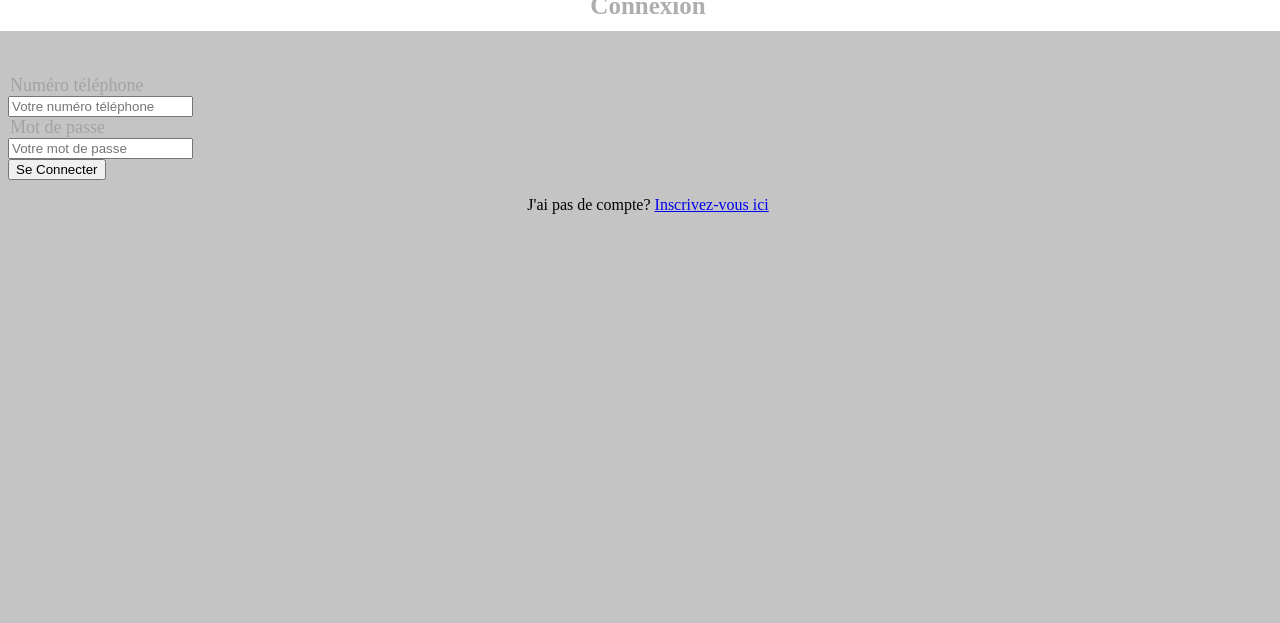
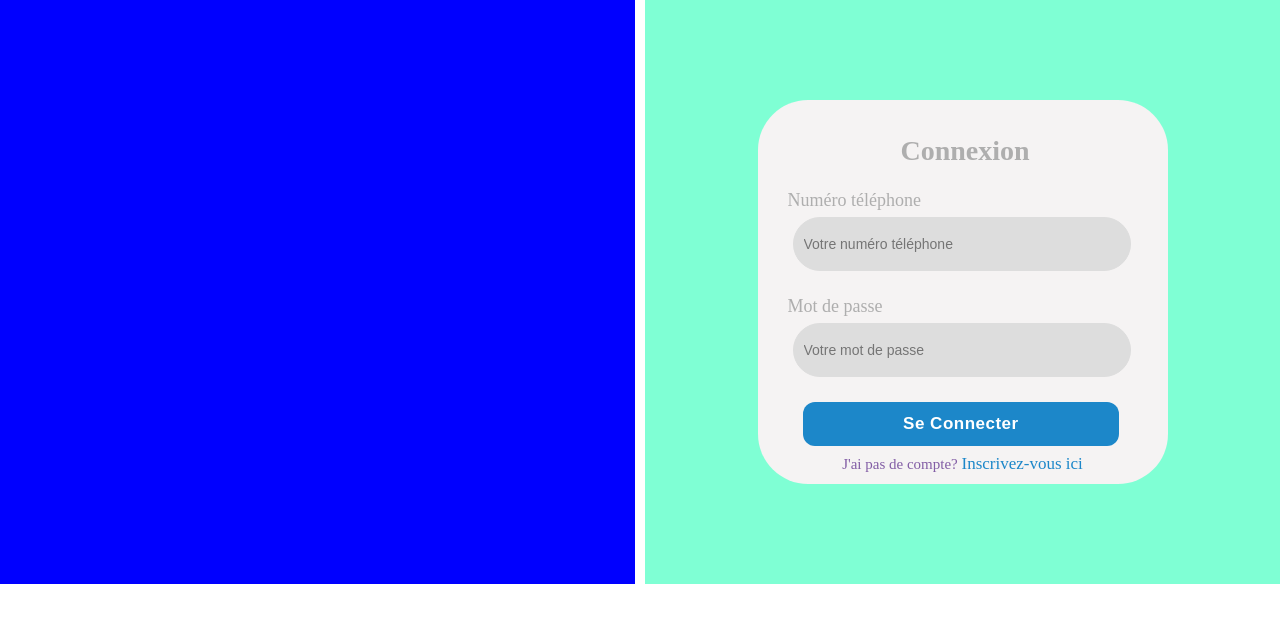
Before and after one commit to Ssada922/ProjetGDPA, a PHP site: page / in a window 1280 px wide. Shown: the top 623 px of the page. Run offline with PHP 8.4, Linux system fonts and the light colour scheme.

Commit message:
styleAuth.css

```diff
--- a/css/styleAuth.css
+++ b/css/styleAuth.css
@@ -1,7 +1,7 @@
-body {
+ /*body {
     background: #c4c4c4;
     width: 100%;
-  }
+ }
   .container {
     border: 1px solid #c4c4c4;
     padding: 30px 25px 10px 25px;
@@ -61,7 +61,7 @@ body {
   .form-button {
     border-radius: 5px;
    /* background: #d2483c; */
-    background-color: green;
+   /* background-color: green;
     text-align: center;
     cursor: pointer;
     font-size: 20px;
@@ -123,3 +123,211 @@ body {
  .form-choix{
   margin-top: 4px;
  }
+ .msgSucces{
+  margin-top: 30px;
+  color: red;
+  font-size: 22px;
+  text-align: center;
+}*/
+body{
+  background-color: rgb(0, 0, 0);
+  background-color: white;
+  margin: 0;
+  padding: 0;
+  width: 100%;
+  }
+  #section{
+display: grid;
+width: 100%;
+height: 600px;
+grid-template-areas: "header header header"
+                     "aside main article"
+                     "footer footer footer";
+grid-template-rows:  1fr 4fr 1fr;
+grid-template-columns: 1fr 6fr 1fr;
+margin: 0 20px 0 20px;
+  }
+body> section> header{
+grid-area: header;
+background-color: white;
+}
+body> section> aside{
+grid-area: aside;
+background-color: white;
+}
+body> section> main{
+grid-area: main;
+background-color: white;
+}
+body> section> footer{
+grid-area: footer;
+background-color: white;
+}
+header{
+width: 100%;
+background-color: white;
+}
+body> section> article{
+grid-area: article;
+background-color: white;
+}
+  .container{
+      width: 95%;
+      display: grid;
+      grid-template-columns: 1fr 1fr;
+      grid-gap:10px;
+      border: 1px solid #c4c4c4;
+      padding: 30px 25px 10px 25px;
+      background-color: rgb(245, 243, 243);
+      border-radius: 50px;
+      outline: none;
+      border-style: none;
+      border-color: white;
+  }
+  .label{
+      font-size: 18px;
+      color: #AEAEAE;
+      margin-left: 5px;
+  }
+  .formInput{
+      font-size: 14px;
+      background: #fff;
+      border: 1px solid #ddd;
+      margin-bottom: 25px;
+      margin-top: 6px;
+      padding-left:10px;
+      border-radius: 5px;
+      width: 400px;
+      height: 50px;
+      outline: none;
+      border-radius: 50px;
+      background-color: #dedbdb;
+      color: #1c87c9;
+  }
+  .formInputSelect{
+    font-size: 14px;
+    background: #fff;
+    border: 1px solid #ddd;
+    margin-bottom: 25px;
+    margin-top: 6px;
+    padding-left:10px;
+    border-radius: 5px;
+    width: 416px;
+    height: 52px;
+    outline: none;
+    border-radius: 50px;
+    background-color: #dedbdb;
+    color: #1c87c9;
+  }
+  option{
+    background-color: rgb(251, 250, 250);
+    color: #1c87c9;
+    font-size: 15px;
+  }
+  .formbutton {
+      width: 24%;
+      padding: 10px 17px;
+      border-radius: 12px;
+      margin-left: 70%;
+      background-color: #1c87c9;
+      text-align: center;
+      cursor: pointer;
+      font-size: 15px;
+      font-weight: bold;
+      color: #fff;
+      border: 0;
+      outline:0;
+    }
+  p{
+      color:  rgb(130, 93, 165);
+      font-size: 15px;
+      margin: 8px auto;
+  }
+  .form-phrase
+    {
+      text-align:center;
+      margin-bottom:0px;
+    }
+    a
+    {
+      text-decoration:none;
+      font-size:17px;
+      color:#1c87c9
+   }
+  .containerCon{
+   /* position: absolute;
+    top: 50%;
+    left: 50%;
+    transform: translate(-50%, -50%); */
+    margin: 100px auto;
+    width: 360px;
+    border: 1px solid #c4c4c4;
+    padding: 30px 25px 10px 25px;
+    background-color: rgb(245, 243, 243);
+    border-radius: 50px;
+    outline:none;
+    border-color: none;
+    border-style: none;
+  }
+  .formInputcon{
+    font-size: 14px;
+    background: #fff;
+    border: 1px solid  #ddd;
+    margin-bottom: 25px;
+    margin-top: 6px;
+    padding-left:10px;
+    margin-right: 10px;
+    margin-left: 10px;
+    border-radius: 5px;
+    width: 90%;
+    height: 50px;
+    outline: none;
+    border-radius: 50px;
+    background-color:  #ddd ;
+    color:#1c87c9;
+}
+.formbuttonCon {
+  width: 88%;
+  padding: 12px 20px;
+  margin-left: 20px;
+  border-radius: 12px;
+  background-color: #1c87c9;
+  text-align: center;
+  cursor: pointer;
+  font-size: 17px;
+  font-weight: bold;
+  color: #fff;
+  border: 0;
+  outline:0;
+  letter-spacing: 0.5px;
+}
+  .form-titre{
+    padding: 5px 10px;
+    color: #AEAEAE;
+    font-size: 28px;
+    font-weight: bold;
+    margin: 0 30%;
+  }
+  #mysection{
+    display: grid;
+    grid-template-columns: 1fr 1fr;
+    grid-template-rows: 1fr;
+    grid-gap: 10px;
+  }
+  .one{
+    background-color: blue;
+  }
+  .two{
+    background-color: aquamarine;
+  }
+  .msgSucces{
+    margin-top: 30px;
+    color: red;
+    font-size: 22px;
+    text-align: center;
+  }
+  .msgErreur{
+    color: red;
+    font-size: 18px;
+    text-align: center;
+  }
```
